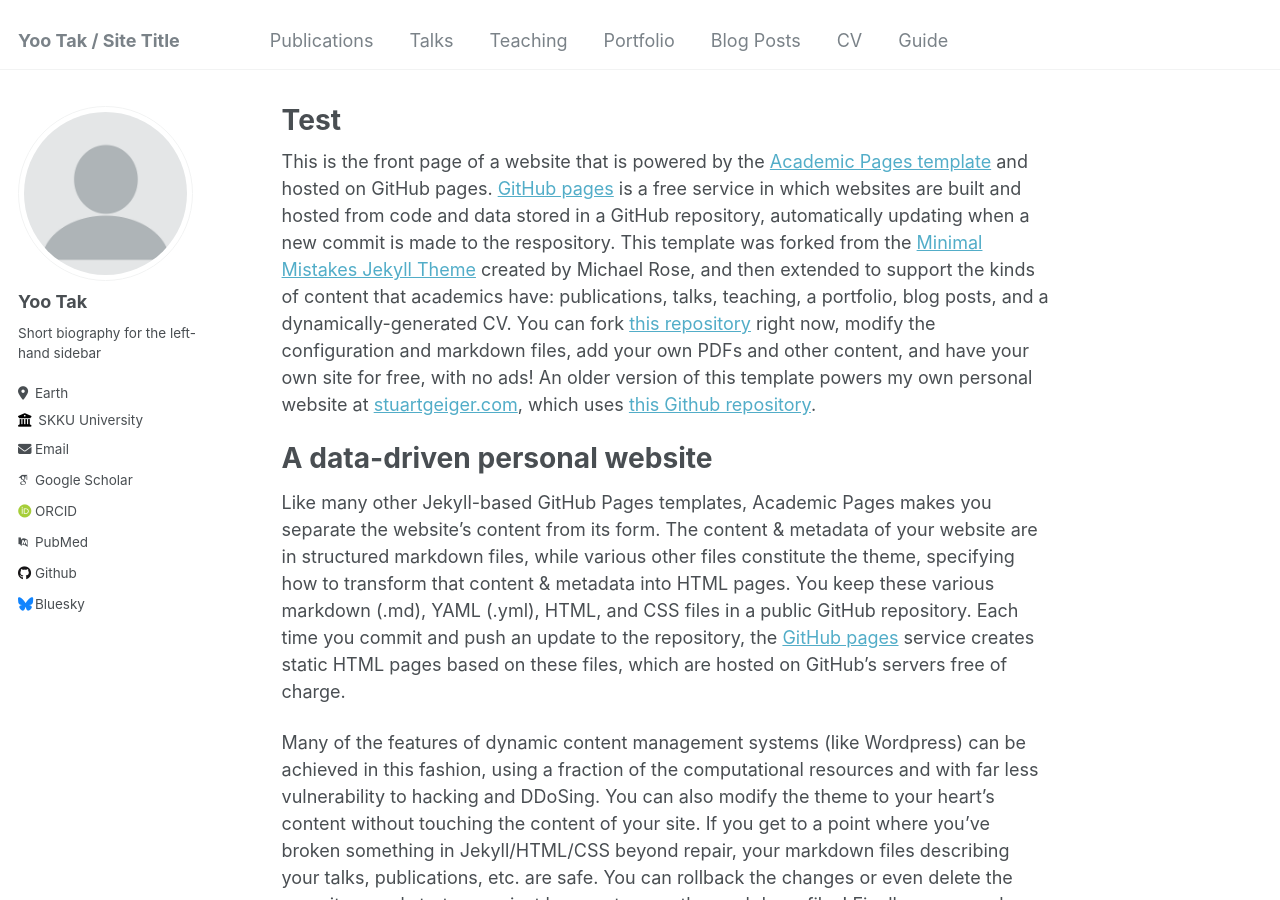
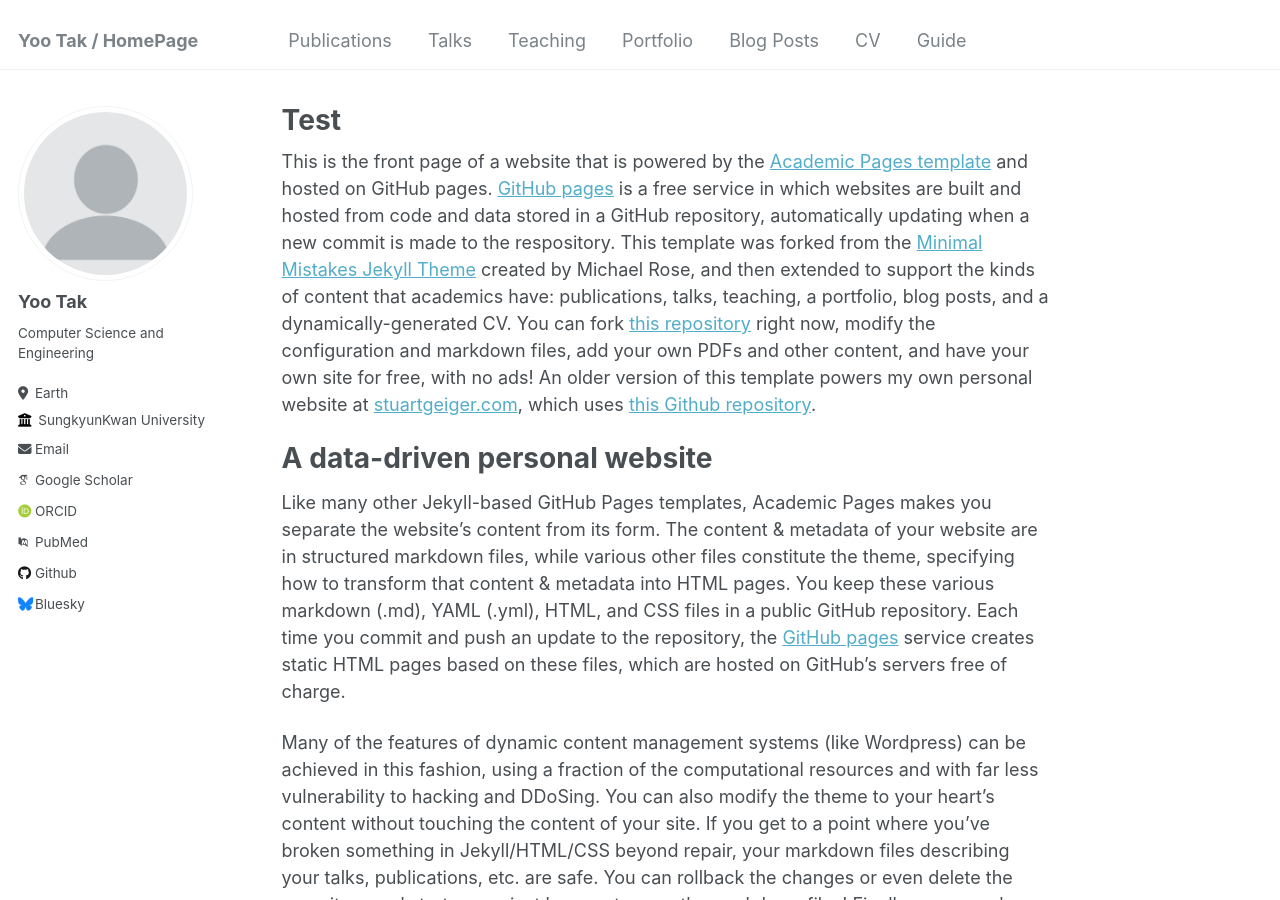
Before and after one commit to ryantak/ryantak.github.io, a Jekyll site: the page built from _pages/about.md, in a window 1280 px wide and 900 px high. Built offline with Jekyll 4.4.1, drawn with Linux system fonts in a browser that asks for light colours; some web fonts are replaced.

Commit message:
Update markdown 2

```diff
--- a/_config.yml
+++ b/_config.yml
@@ -8,7 +8,7 @@
 
 # Basic Site Settings
 locale                   : "en-US"
-title                    : "Yoo Tak / Site Title"
+title                    : "Yoo Tak / HomePage"
 title_separator          : "-"
 name                     : &name "Yoo Tak"
 description              : &description "personal description"
@@ -24,9 +24,9 @@ author:
   avatar           : "profile.png"
   name             : "Yoo Tak"
   pronouns         : # example: "she/her"
-  bio              : "Short biography for the left-hand sidebar"
+  bio              : "Computer Science and Engineering"
   location         : "Earth"
-  employer         : "SKKU University"
+  employer         : "SungkyunKwan University"
   uri              : # URL
   email            : "ryantak04@gmail.com"
 
```
